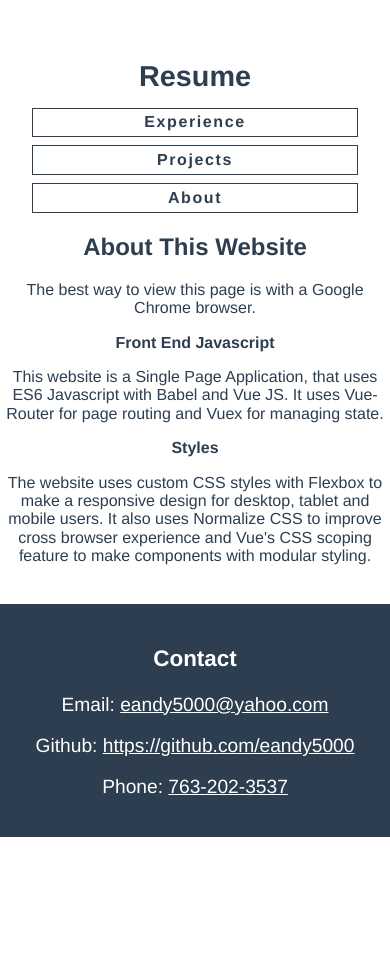
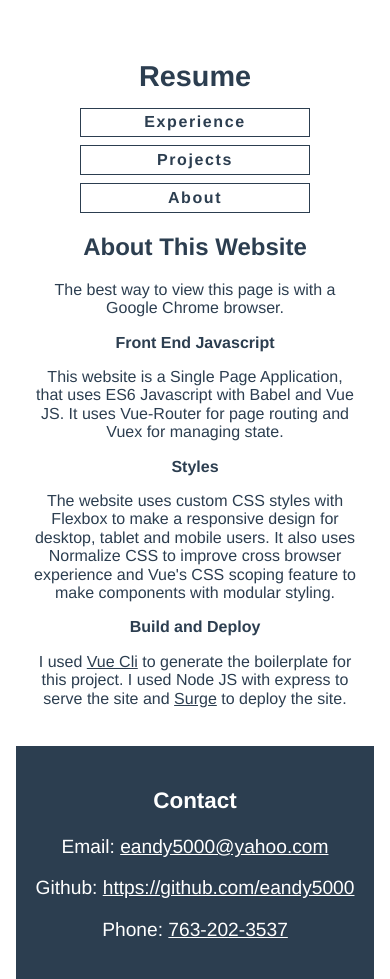
Before and after one commit to eandy5000/vue-resume, a Vue app: page /#/about in a window 390 px wide. Before the commit the page ends 844 px from the top, so only its background shows below. Built offline with nearby package versions, Linux system fonts and the light colour scheme.

Commit message:
centered text in experince component at mobile size

```diff
--- a/src/components/About.vue
+++ b/src/components/About.vue
@@ -6,6 +6,8 @@
 	<p>This website is a Single Page Application, that uses ES6 Javascript with Babel and Vue JS. It uses Vue-Router for page routing and Vuex for managing state.</p>
 	<strong>Styles</strong>
 	<p>The website uses custom CSS styles with Flexbox to make a responsive design for desktop, tablet and mobile users. It also uses Normalize CSS to improve cross browser experience and Vue's CSS scoping feature to make components with modular styling.</p>
+	<strong>Build and Deploy</strong>
+	<p>I used <a href="https://github.com/vuejs/vue-cli">Vue Cli</a> to generate the boilerplate for this project. I used Node JS with express to serve the site and <a href="https://surge.sh/">Surge</a> to deploy the site.</p>
 	</div>
 </template>
 
@@ -14,5 +16,10 @@
 </script>
 	export default {}
 <style>
-
+	div {
+		padding: 0 1em;
+	}
+	a {
+    color: #2c3e50;
+  }
 </style>
--- a/src/components/Experience.vue
+++ b/src/components/Experience.vue
@@ -3,7 +3,7 @@
 
     <section>
     <h2>Work</h2>
-      <div v-for="item in exp">
+      <div v-for="item in exp" class="items">
         <media-edu
           :image="item.img"
           :title="item.name"
@@ -16,7 +16,7 @@
 
     <section>
     <h2>Education</h2>
-      <div v-for="item in edu">
+      <div v-for="item in edu" class="items">
         <media-edu
           :image="item.img"
           :title="item.name"
@@ -107,7 +107,4 @@ export default {
     flex-wrap: wrap;
     justify-content: space-around;
   }
-  section {
-
-  }
 </style>
--- a/src/components/MediaEdu.vue
+++ b/src/components/MediaEdu.vue
@@ -39,6 +39,11 @@
 		.container img {
 		align-self: center;
 		}
+		.headings {
+			align-self: center;
+			padding: 0;
+			margin: 0;
+		}
 	}
 
 </style>
```
